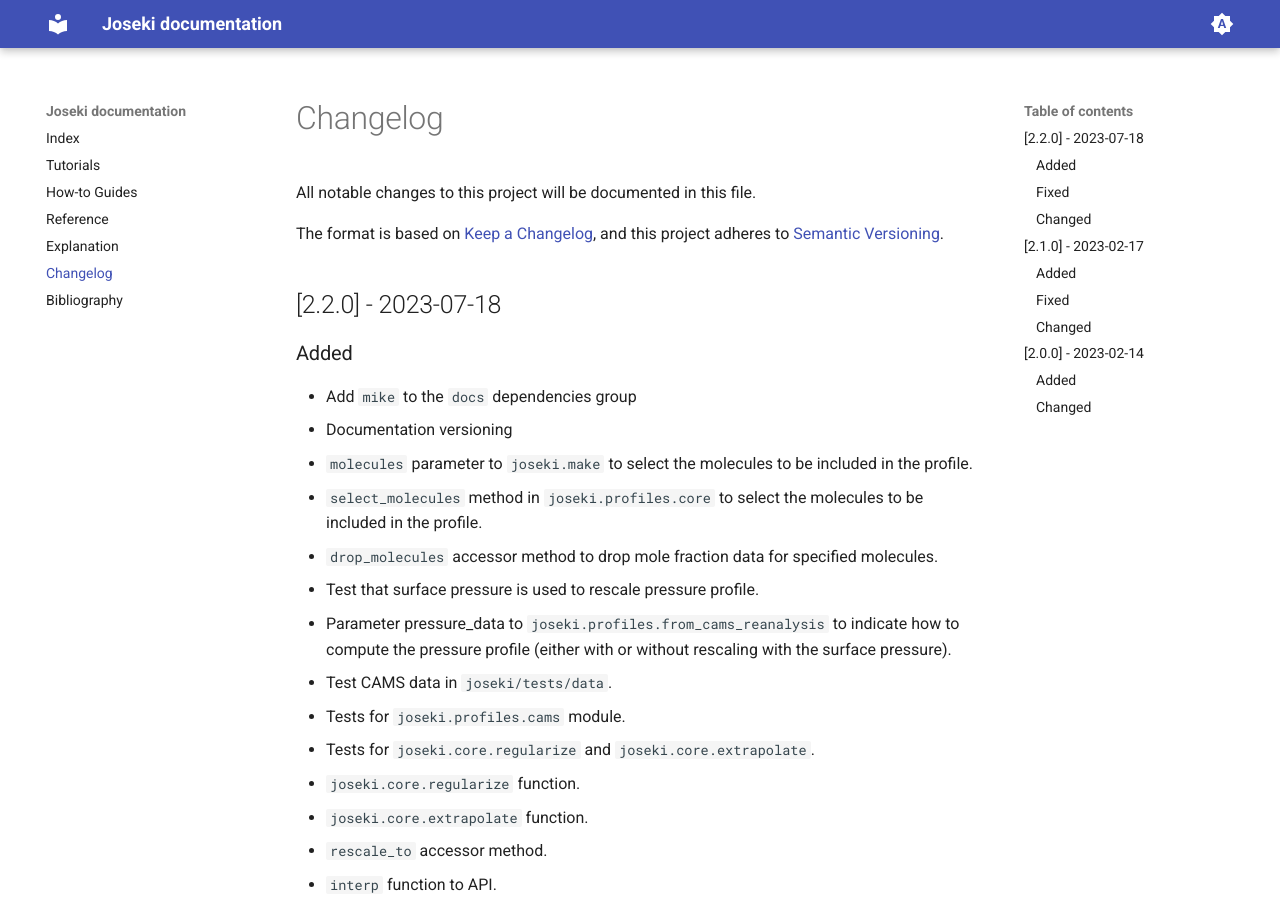
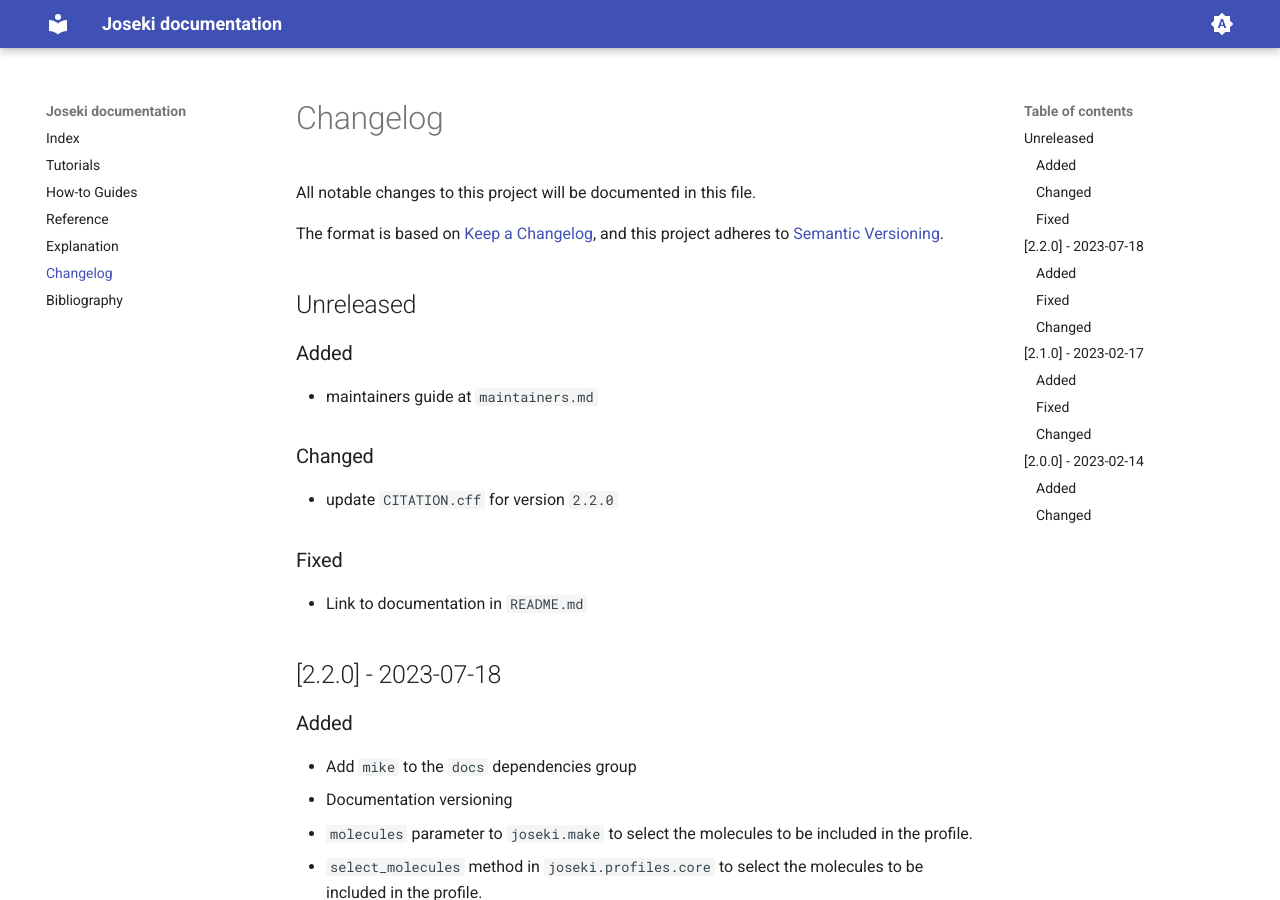
Before and after one commit to rayference/joseki, an MkDocs documentation site: the page built from docs/changelog.md, in a window 1280 px wide and 900 px high. Built offline with MkDocs 1.6.1 and Material for MkDocs 9.7.7, drawn with Linux system fonts in a browser that asks for light colours; the version menu is left out.

Commit message:
Update changelog

```diff
--- a/docs/changelog.md
+++ b/docs/changelog.md
@@ -4,6 +4,20 @@ All notable changes to this project will be documented in this file.
 
 The format is based on [Keep a Changelog](https://keepachangelog.com/en/1.0.0/),
 and this project adheres to [Semantic Versioning](https://semver.org/spec/v2.0.0.html).
+
+## Unreleased
+
+### Added
+
+* maintainers guide at `maintainers.md`
+
+### Changed
+
+* update `CITATION.cff` for version `2.2.0`
+
+### Fixed
+
+* Link to documentation in `README.md`
 
 ## [2.2.0] - 2023-07-18
 
```
